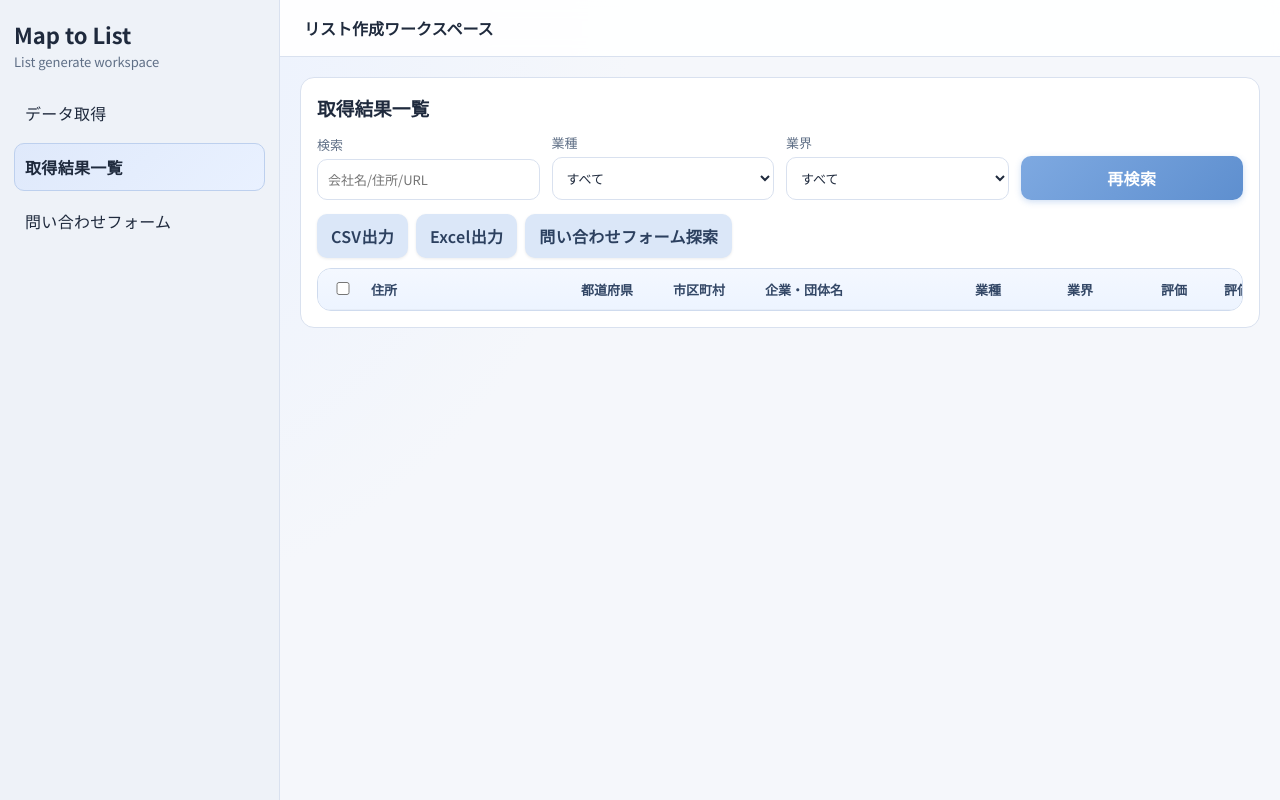
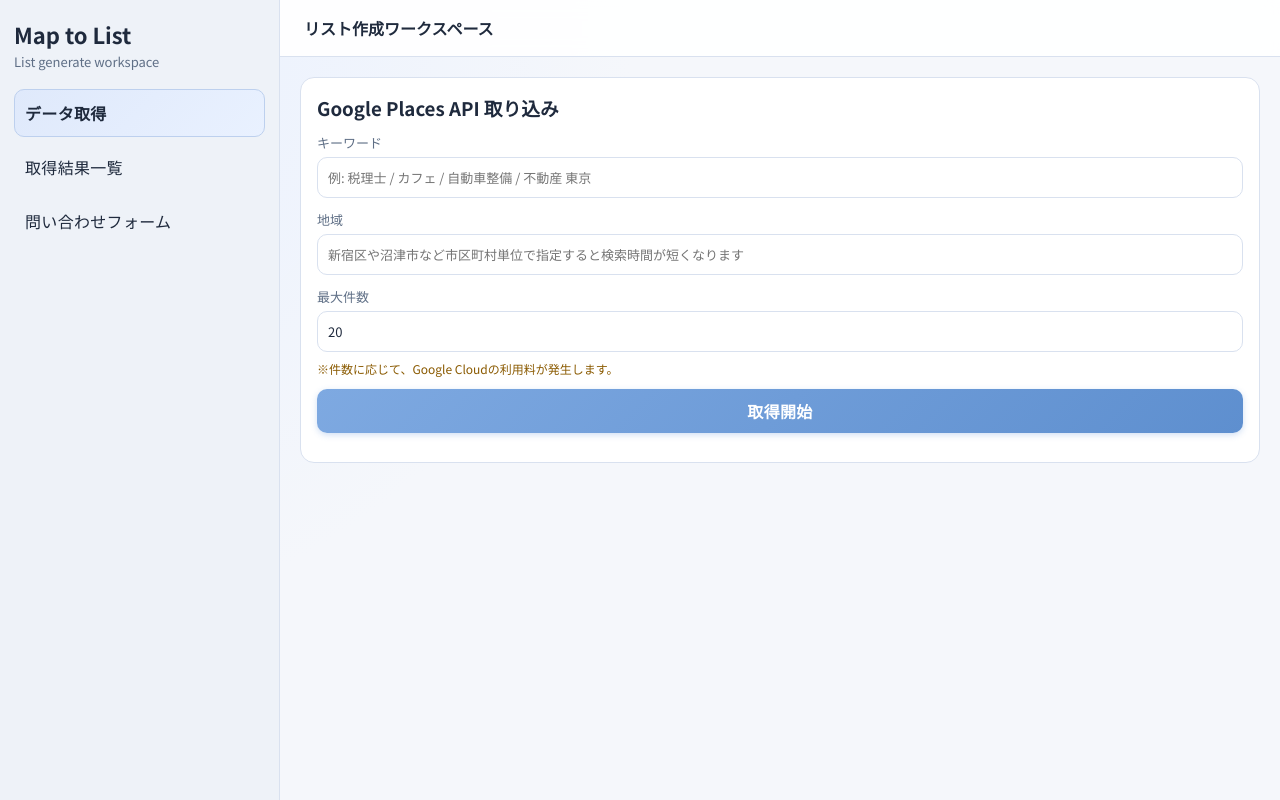
Before and after one commit to macdown360/maptolist, a FastAPI app: page / in a window 1280 px wide. Run offline with FastAPI, Linux system fonts and the light colour scheme; data comes from the database, SQL or seed files in the repository; lists and menus that the app fills with data are empty; some libraries are stand-ins or nearby versions.

Commit message:
fix: 問い合わせフォームのタブ表示を修正し、デフォルトビューをデータ取得に設定

```diff
--- a/app/templates/index.html
+++ b/app/templates/index.html
@@ -20,8 +20,8 @@
       </div>
 
       <nav class="menu" id="view-menu">
-        <button class="menu-item" data-view="import">データ取得</button>
-        <button class="menu-item active" data-view="leads">取得結果一覧</button>
+        <button class="menu-item active" data-view="import">データ取得</button>
+        <button class="menu-item" data-view="leads">取得結果一覧</button>
         <button class="menu-item" data-view="contact-forms">問い合わせフォーム</button>
       </nav>
     </aside>
@@ -31,7 +31,7 @@
         <h2>リスト作成ワークスペース</h2>
       </header>
 
-      <section class="view" id="view-import">
+      <section class="view active" id="view-import">
         <div class="panel">
           <h3>Google Places API 取り込み</h3>
           <form id="import-form" class="form-grid">
@@ -45,7 +45,7 @@
         </div>
       </section>
 
-      <section class="view active" id="view-leads">
+      <section class="view" id="view-leads">
         <div class="panel">
           <h3>取得結果一覧</h3>
           <form id="filter-form" class="form-grid compact">
```
